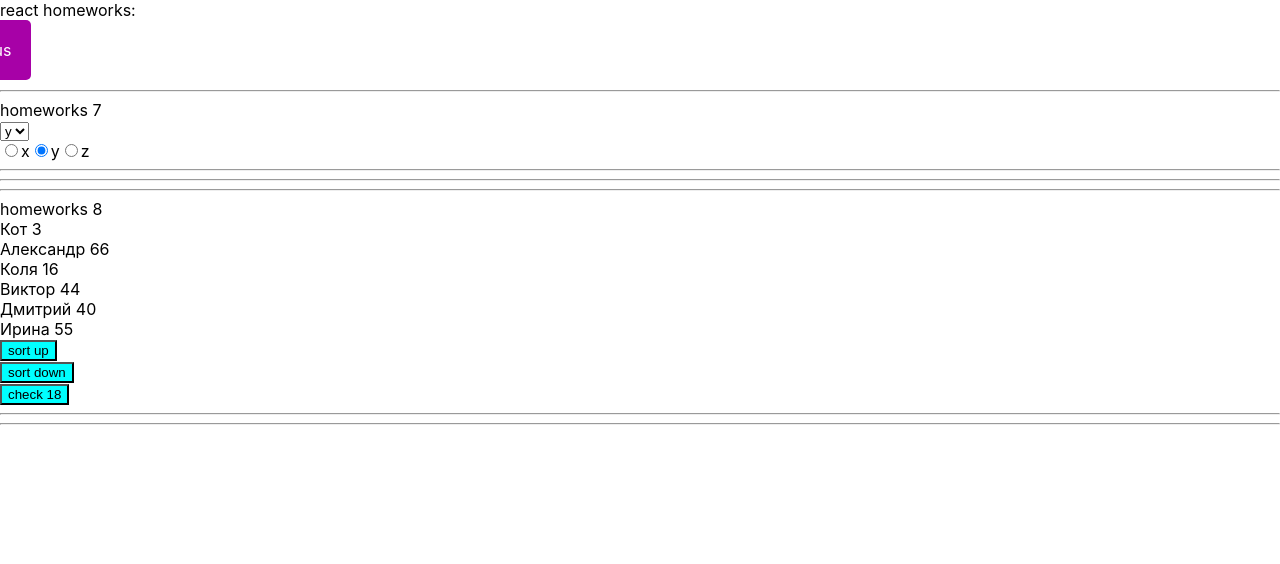
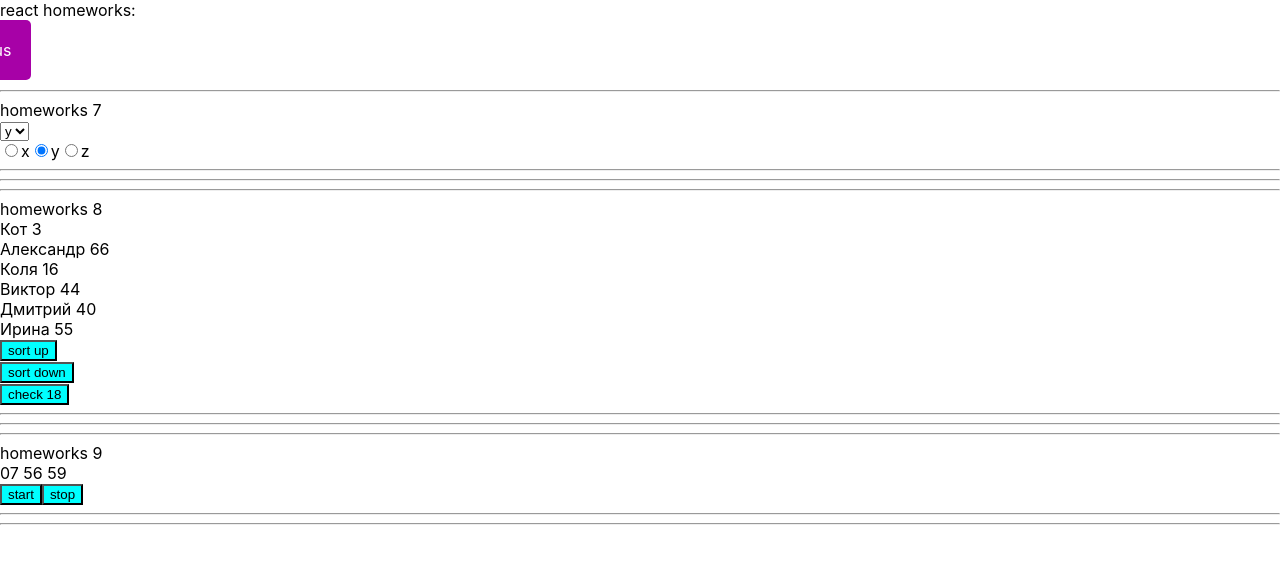
Before and after one commit to iForced/ignat_homeworks, a React (Create React App) app: page /#/junior in a window 1280 px wide. Shown: the top 564 px of the page. Built offline with nearby package versions, Linux system fonts and the light colour scheme.

Commit message:
make HW9

```diff
--- a/package.json
+++ b/package.json
@@ -12,6 +12,7 @@
     "@types/react-dom": "^17.0.0",
     "@types/react-router-dom": "^5.1.8",
     "@types/uuid": "^8.3.1",
+    "moment": "^2.29.1",
     "react": "^17.0.2",
     "react-dom": "^17.0.2",
     "react-router-dom": "^5.2.0",
--- a/src/p2-homeworks/h5/pages/Junior.tsx
+++ b/src/p2-homeworks/h5/pages/Junior.tsx
@@ -1,12 +1,14 @@
 import React from 'react'
 import HW7 from "../../h7/HW7";
 import HW8 from "../../h8/HW8";
+import HW9 from "../../h9/HW9";
 
 function Junior() {
     return (
         <div>
             <HW7 />
             <HW8 />
+            <HW9 />
         </div>
     )
 }
--- a/src/p2-homeworks/h9/Clock.tsx
+++ b/src/p2-homeworks/h9/Clock.tsx
@@ -1,35 +1,39 @@
 import React, {useState} from 'react'
 import SuperButton from '../h4/common/c2-SuperButton/SuperButton'
+import moment from "moment/moment";
+import {Moment} from "moment";
 
 function Clock() {
     const [timerId, setTimerId] = useState<number>(0)
-    const [date, setDate] = useState<Date>()
+    const [date, setDate] = useState<Moment>(moment())
     const [show, setShow] = useState<boolean>(false)
 
     const stop = () => {
-        // stop
+        clearInterval(timerId)
     }
     const start = () => {
         stop()
         const id: number = window.setInterval(() => {
-            // setDate
+            const newDate = moment()
+            setDate(newDate)
         }, 1000)
         setTimerId(id)
     }
 
     const onMouseEnter = () => {
-        // show
+        setShow(true)
     }
     const onMouseLeave = () => {
-        // close
+        setShow(false)
     }
 
-    const stringTime = 'Time' // fix with date
-    const stringDate = 'Date' // fix with date
+    const stringTime = date.format('HH mm ss')
+    const stringDate = date.format('DD MMM YYYY')
 
     return (
         <div>
             <div
+                style={{cursor: "help"}}
                 onMouseEnter={onMouseEnter}
                 onMouseLeave={onMouseLeave}
             >
```
Also changed, not shown: 1 other file (tests, documents, lock files or other folders).
